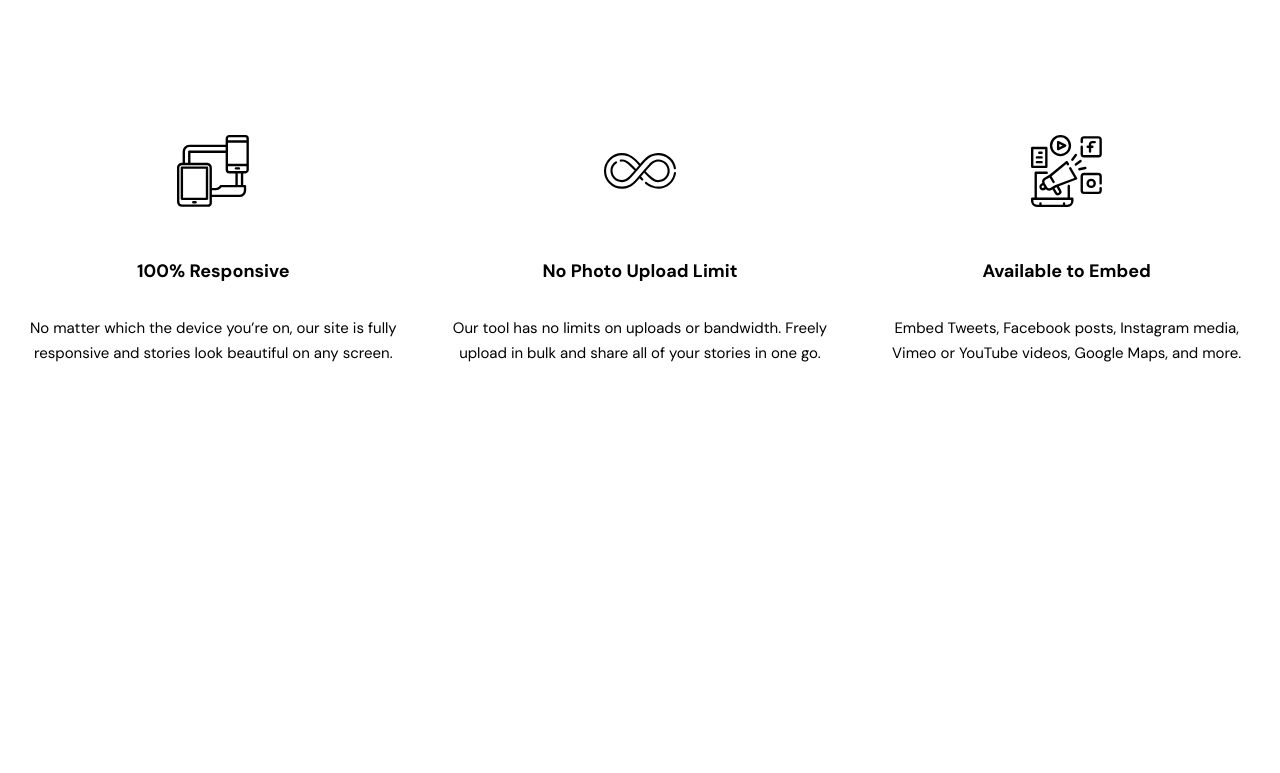
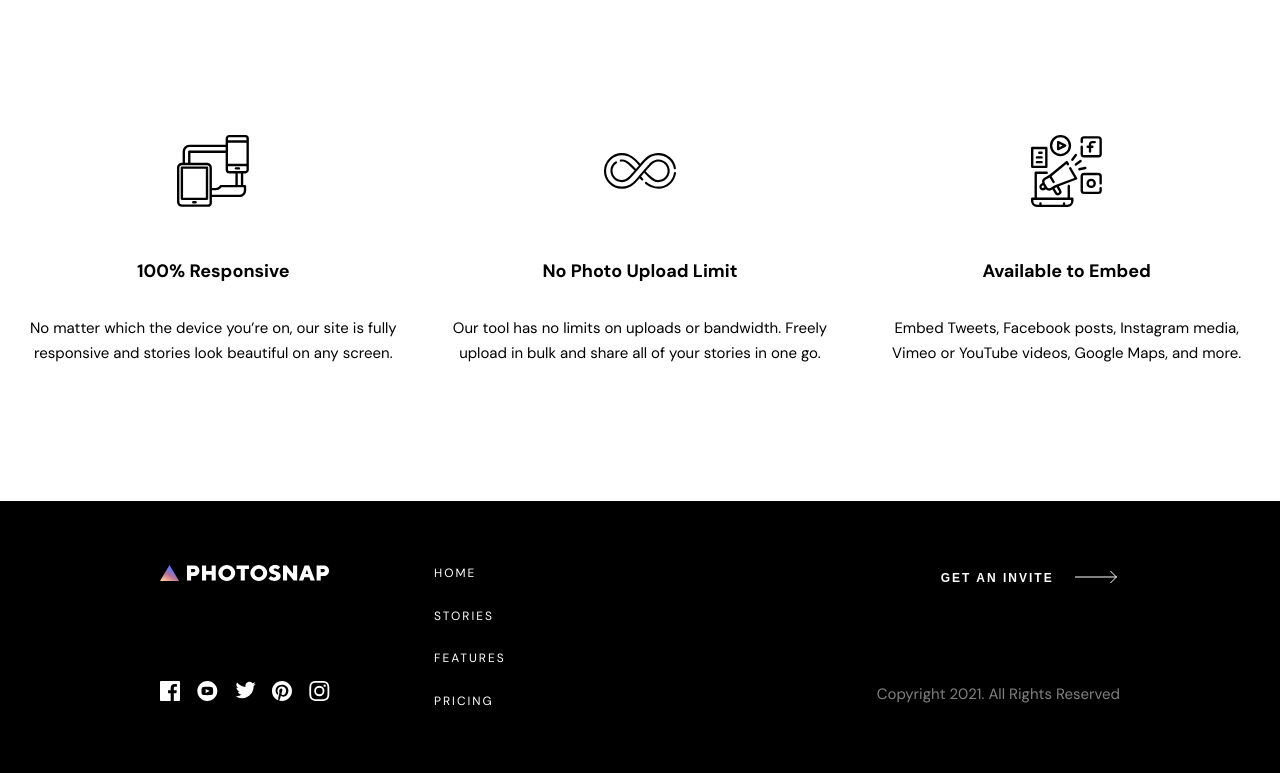
Before and after one commit to BBrownley/photosnap, a plain HTML site: page index.html in a window 1280 px wide. Shown: the part 2277-3050 px from the top of the page. Before the commit the page ends 2778 px from the top, so only its background shows below. Drawn offline with Linux system fonts and the light colour scheme.

Commit message:
Built footer (desktop)

```diff
--- a/index.html
+++ b/index.html
@@ -228,6 +228,83 @@
         </div>
       </section>
     </main>
+    <footer class="footer">
+      <div class="footer-container">
+        <div class="footer-left">
+          <div class="branding-img">
+            <!-- For filtering part of img -->
+            <div class="branding-img branding-img__inner"></div>
+          </div>
+          <nav class="secondary-footer-nav">
+            <ul>
+              <li>
+                <a href="#"><h4>Home</h4></a>
+              </li>
+              <li>
+                <a href="#"><h4>Stories</h4></a>
+              </li>
+              <li>
+                <a href="#"><h4>Features</h4></a>
+              </li>
+              <li>
+                <a href="#"><h4>Pricing</h4></a>
+              </li>
+            </ul>
+          </nav>
+          <div class="socials">
+            <div>
+              <img src="./assets/shared/desktop/facebook.svg" alt="facebook" />
+            </div>
+            <div>
+              <img src="./assets/shared/desktop/youtube.svg" alt="youtube" />
+            </div>
+            <div>
+              <img src="./assets/shared/desktop/twitter.svg" alt="twitter" />
+            </div>
+            <div>
+              <img
+                src="./assets/shared/desktop/pinterest.svg"
+                alt="pinterest"
+              />
+            </div>
+            <div>
+              <img
+                src="./assets/shared/desktop/instagram.svg"
+                alt="instagram"
+              />
+            </div>
+          </div>
+        </div>
+
+        <nav class="main-footer-nav">
+          <ul>
+            <li>
+              <a href="#"><h4>Home</h4></a>
+            </li>
+            <li>
+              <a href="#"><h4>Stories</h4></a>
+            </li>
+            <li>
+              <a href="#"><h4>Features</h4></a>
+            </li>
+            <li>
+              <a href="#"><h4>Pricing</h4></a>
+            </li>
+          </ul>
+        </nav>
+
+        <div class="invite-copyright">
+          <button class="btn-4">
+            Get an invite<img
+              src="./assets/shared/desktop/arrow.svg"
+              alt=""
+              class="svg-arrow"
+            />
+          </button>
+          <p>Copyright 2021. All Rights Reserved</p>
+        </div>
+      </div>
+    </footer>
   </body>
   <script src="./script.js"></script>
 </html>
--- a/scss/base/_reset.scss
+++ b/scss/base/_reset.scss
@@ -141,3 +141,10 @@ body {
   max-width: 2560px;
   margin: 0 auto;
 }
+
+.branding-img {
+  background-image: url("../../assets/shared/desktop/logo.svg");
+  background-repeat: no-repeat;
+  height: 16px;
+  width: 170px;
+}
--- /dev/null
+++ b/scss/layout/_footer.scss
@@ -0,0 +1,73 @@
+.footer {
+  background-color: black;
+  color: white;
+  a {
+    color: white;
+    text-transform: uppercase;
+    &:hover {
+      color: #4d4d4d;
+    }
+  }
+  .secondary-footer-nav {
+    display: none;
+  }
+  .footer-container {
+    display: flex;
+    padding: 4rem 10rem;
+    max-width: 1920px;
+    margin: 0 auto;
+    height: 17rem;
+
+    .footer-left {
+      display: flex;
+      flex-direction: column;
+      justify-content: space-between;
+      .branding-img {
+        position: relative;
+        &__inner {
+          filter: invert(50%) sepia(8%) saturate(0%) hue-rotate(115deg)
+            brightness(250%) contrast(100%);
+          position: absolute;
+          top: 0;
+          left: 1.5rem;
+          right: 0;
+          bottom: 0;
+          background-position-x: -1.5rem;
+        }
+      }
+      .socials {
+        display: flex;
+        justify-content: space-between;
+        img {
+          filter: invert(50%) sepia(8%) saturate(0%) hue-rotate(115deg)
+            brightness(250%) contrast(100%);
+          transition: 0.25s;
+          &:hover {
+            filter: none;
+            cursor: pointer;
+          }
+        }
+      }
+    }
+    .main-footer-nav {
+      margin-left: 6.5rem;
+      display: flex;
+      ul {
+        display: flex;
+        flex-direction: column;
+        justify-content: space-between;
+      }
+    }
+    .invite-copyright {
+      margin-left: auto;
+      // display: flex;
+      // flex-direction: column;
+      // justify-content: space-between;
+      color: #808080;
+      .btn-4 {
+        margin-bottom: 6rem;
+        margin-left: 4rem;
+      }
+    }
+  }
+}
--- a/scss/layout/_header.scss
+++ b/scss/layout/_header.scss
@@ -6,12 +6,7 @@
   margin: 0 auto;
   max-width: 1920px;
   position: relative;
-  .branding-img {
-    background-image: url("../../assets/shared/desktop/logo.svg");
-    background-repeat: no-repeat;
-    height: 16px;
-    width: 170px;
-  }
+
   .navigation ul {
     display: flex;
     font-weight: bold;
--- a/scss/main.scss
+++ b/scss/main.scss
@@ -5,6 +5,7 @@
 @import "./base/typography";
 
 @import "./layout/header";
+@import "./layout/footer";
 
 @import "./pages/home";
 
```
Also changed, not shown: main.min.css.
